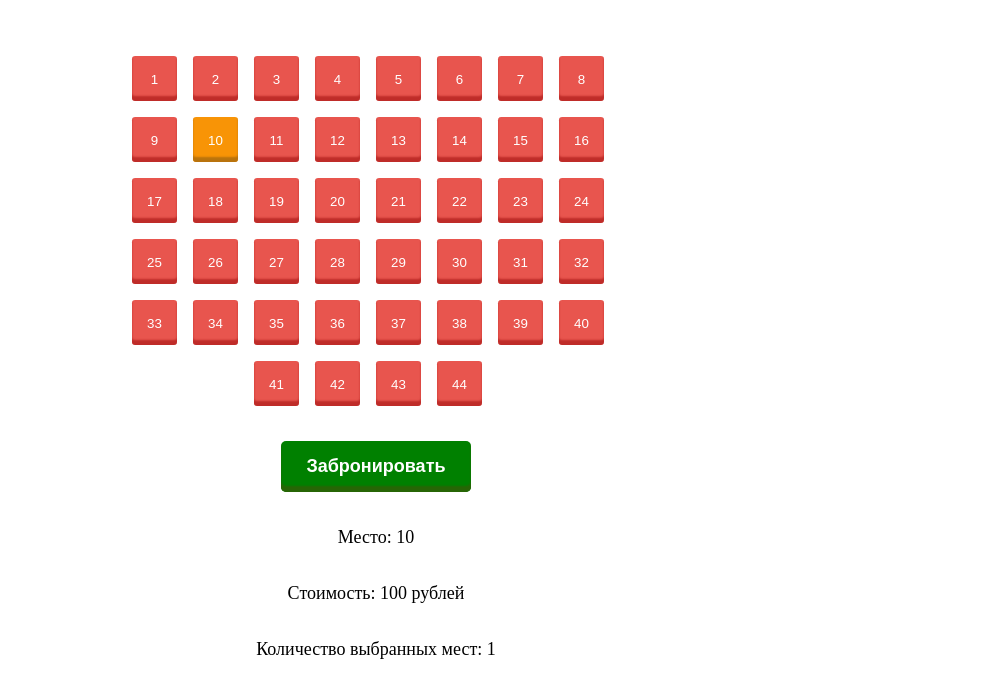
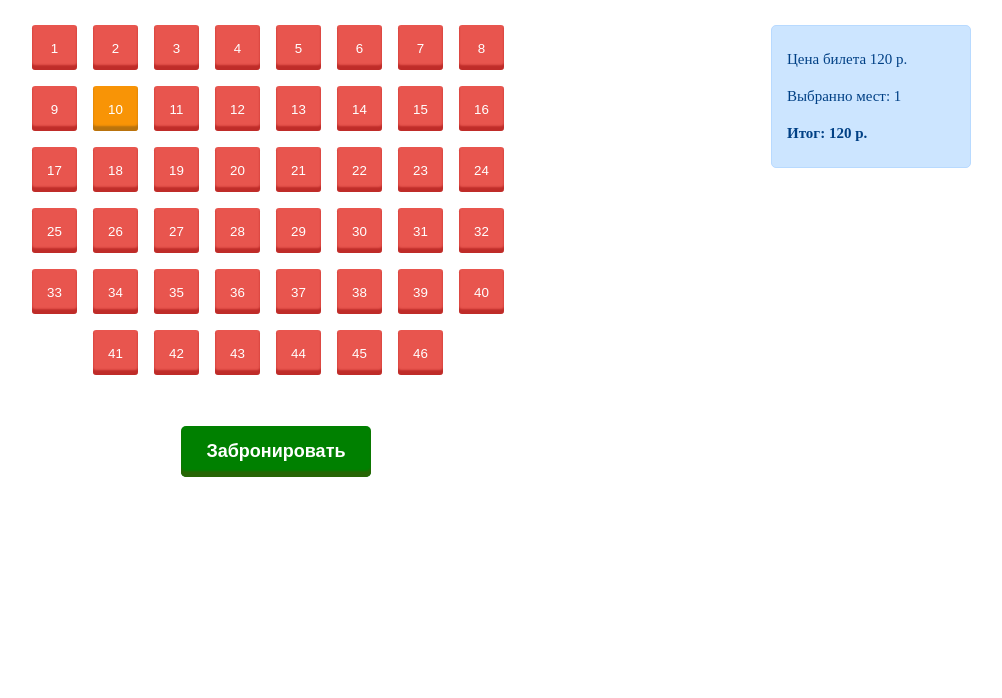
Before and after one commit to salahov30/salahov30.github.io, a plain HTML site: page booking/index.html in a window 1280 px wide. Both pictures are taken after a click on the button "10". Shown: the whole page, without its empty margins (264-1266 px from the left). Drawn offline with Linux system fonts and the light colour scheme.

Commit message:
refactoring and add style for page

```diff
--- a/booking/css/style.css
+++ b/booking/css/style.css
@@ -12,20 +12,28 @@ button {
   cursor: pointer;
 }
 
-button:disabled {
-  background-color: #F89406;
-  cursor: not-allowed;
-  box-shadow: inset 0px -5px 2px 0px rgb(185, 115, 13)
-}
-
-button:disabled:hover {
+button.select {
   background-color: #F89406;
   box-shadow: inset 0px -5px 2px 0px rgb(185, 115, 13)
 }
 
+button.select:hover {
+  background-color: #F89406;
+  box-shadow: inset 0px -5px 2px 0px rgb(185, 115, 13)
+}
+
+.container {
+  padding: 0 45px;
+}
+
 .booking {
+  display: grid;
+  grid-template-columns: 1fr 200px
+}
+
+.grid-places {
   max-width: 500px;
-  margin: 2rem auto;
+  margin: 25px auto;
   font-size: 1.4rem;
 }
 
@@ -40,7 +48,6 @@ button:disabled:hover {
   flex-direction: row;
   flex-wrap: wrap;
   justify-content: center;
-  margin-top: 0.5rem;
 }
 
 .place-item {
@@ -55,7 +62,7 @@ button:disabled:hover {
   border: none;
   border-radius: .2rem;
   padding: 1rem;
-  margin: 1rem 1rem 0 0;
+  margin: 0 1rem 1rem 0;
 }
 
 .place-item:hover {
@@ -83,10 +90,64 @@ button:disabled:hover {
   background-color: #056705;
 }
 
-.places-price,
-.places-quantity,
-.places-number {
-  margin-top: 35px;
-  font-size: 18px;
-  text-align: center;
+.order-info {
+  padding-top: 25px;
 }
+
+.order-info .section-content {
+  background-color: #cce5ff;
+  border-radius: 5px;
+  border: 1px solid #b8daff;
+  color: #004085;
+  font-size: 15px;
+  font-weight: 300;
+  margin-bottom: 15px;
+  padding: 15px;
+  text-align: left;
+  word-wrap: break-word;
+}
+
+.section-content {
+  list-style-type: none;
+}
+
+.section-content .price-item {
+  padding: 10px 0;
+}
+
+.section-content .places-price {
+  font-weight: 600;
+}
+
+.section-content .places-price,
+.places-quantity {
+  animation-duration: .3s;
+  animation-fill-mode: both;
+  -webkit-animation-duration: .3s;
+  -webkit-animation-fill-mode: both;
+  animation-name: fadeInUp;
+  -webkit-animation-name: fadeInUp;
+  opacity: 0;
+}
+
+@keyframes fadeInUp {
+  from {
+    transform: translate2d(0, 0, 0)
+  }
+
+  to {
+    transform: translate2d(0, 40px, 0);
+    opacity: 1
+  }
+}
+
+@-webkit-keyframes fadeInUp {
+  from {
+    transform: translate2d(0, 0, 0)
+  }
+
+  to {
+    transform: translate2d(0, 40px, 0);
+    opacity: 1
+  }
+}
--- a/booking/index.html
+++ b/booking/index.html
@@ -8,7 +8,9 @@
     <title>Бронирование</title>
   </head>
   <body>
+    <div class="container">
       <section class="booking">
+        <section class="grid-places">
           <div class="section-content">
             <div class="places-container"></div>
             <div class="booking-controls">
@@ -16,9 +18,15 @@
             </div>
           </div>
         </section>
-    <div class="places-number"></div>
-    <div class="places-price"></div>
-    <div class="places-quantity"></div>
+        <section class="order-info">
+          <ul class="section-content">
+            <li class="price-item price-ticket">Цена билета:</li>
+            <li class="price-item places-quantity"></li>
+            <li class="price-item places-price"></li>
+          </ul>
+        </section>
+      </section>
+    </div>
     <script src="js/app.js"></script>
   </body>
 </html>
--- a/booking/js/app.js
+++ b/booking/js/app.js
@@ -20,15 +20,16 @@ const createElement = (tag, props, ...children) => {
 };
 
 class Places {
-  constructor() {
-    this.price = 100;
-    this.places = [];
-    this.placeNums = [];
+  constructor(price, quantity, max) {
+    this.selectPlaces = [];
+    this.pricePlace = price;
+    this.quantityPlace = quantity;
+    this.maxQuantitySelectPlaces = max;
   }
 
   draw() {
     const placeList = document.querySelector(".places-container");
-    for (let i = 1; i < 45; i++) {
+    for (let i = 1; i < this.quantityPlace + 1; i++) {
       const placeItem = createElement(
         "button",
         { className: "place-item" },
@@ -39,23 +40,38 @@ class Places {
   }
 
   select() {
-    const place = document.querySelectorAll(".place-item");
-    const onClick = el => {
-      el.disabled = true;
-      this.places.push(el);
-      this.placeNums.push(el.firstChild.data);
+    const placeItem = document.querySelectorAll(".place-item");
+    const palcesQuantity = document.querySelector(".places-quantity");
+    const totalPrice = document.querySelector(".places-price");
+    const priceTicket = document.querySelector(".price-ticket");
 
-      const price = document.querySelector(".places-price");
-      const palces = document.querySelector(".places-quantity");
-      const placeNum = document.querySelector(".places-number");
-      const sum = this.places.length * this.price;
+    palcesQuantity.style.display = "none";
+    totalPrice.style.display = "none";
+    priceTicket.innerHTML = `Цена билета ${this.pricePlace} р.`;
 
-      price.innerHTML = `Стоимость: ${sum} рублей`;
-      placeNum.innerHTML = `Место: ${this.placeNums}`;
-      palces.innerHTML = `Количество выбранных мест: ${this.places.length}`;
+    const onClick = item => {
+      palcesQuantity.style.display = "block";
+      totalPrice.style.display = "block";
+      if (this.selectPlaces.length < this.maxQuantitySelectPlaces) {
+        if (item.className === "place-item") {
+          item.classList.add("select");
+          this.selectPlaces.push(item);
+        } else {
+          item.classList.remove("select");
+          let index = this.selectPlaces.indexOf(item);
+          this.selectPlaces.splice(index, 1);
+        }
+
+        const amount = this.selectPlaces.length * this.pricePlace;
+
+        palcesQuantity.innerHTML = `Выбранно мест: ${this.selectPlaces.length}`;
+        totalPrice.innerHTML = `Итог: ${amount} р.`;
+      } else {
+        alert("Выбрано максимальное количество мест");
+      }
     };
 
-    place.forEach(item => {
+    placeItem.forEach(item => {
       item.addEventListener(
         "click",
         () => {
@@ -66,6 +82,7 @@ class Places {
     });
   }
 }
-const places = new Places();
+
+const places = new Places(120, 46, 6);
 places.draw();
 places.select();
```
Lines whose indentation alone changed are shown as unchanged.
